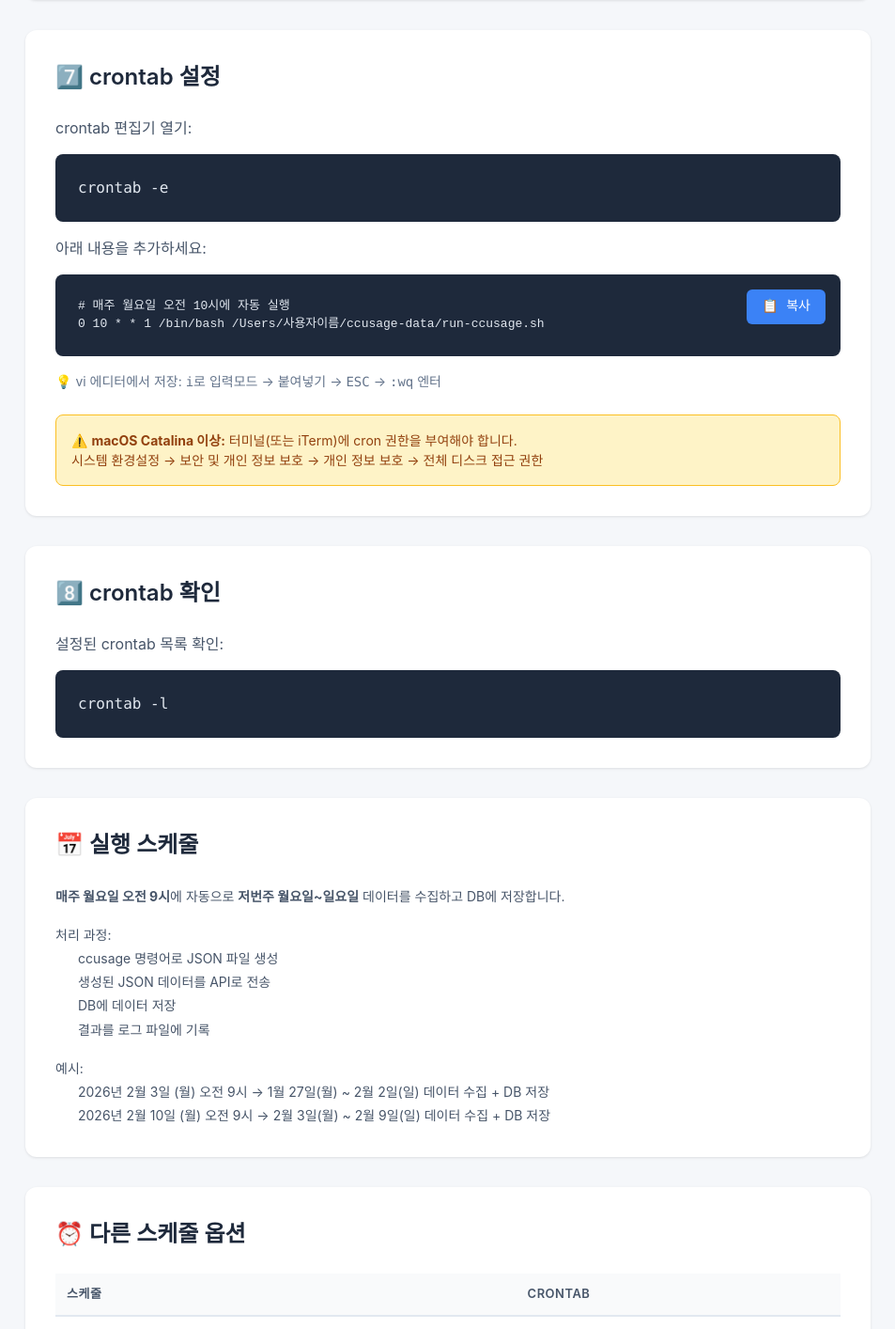
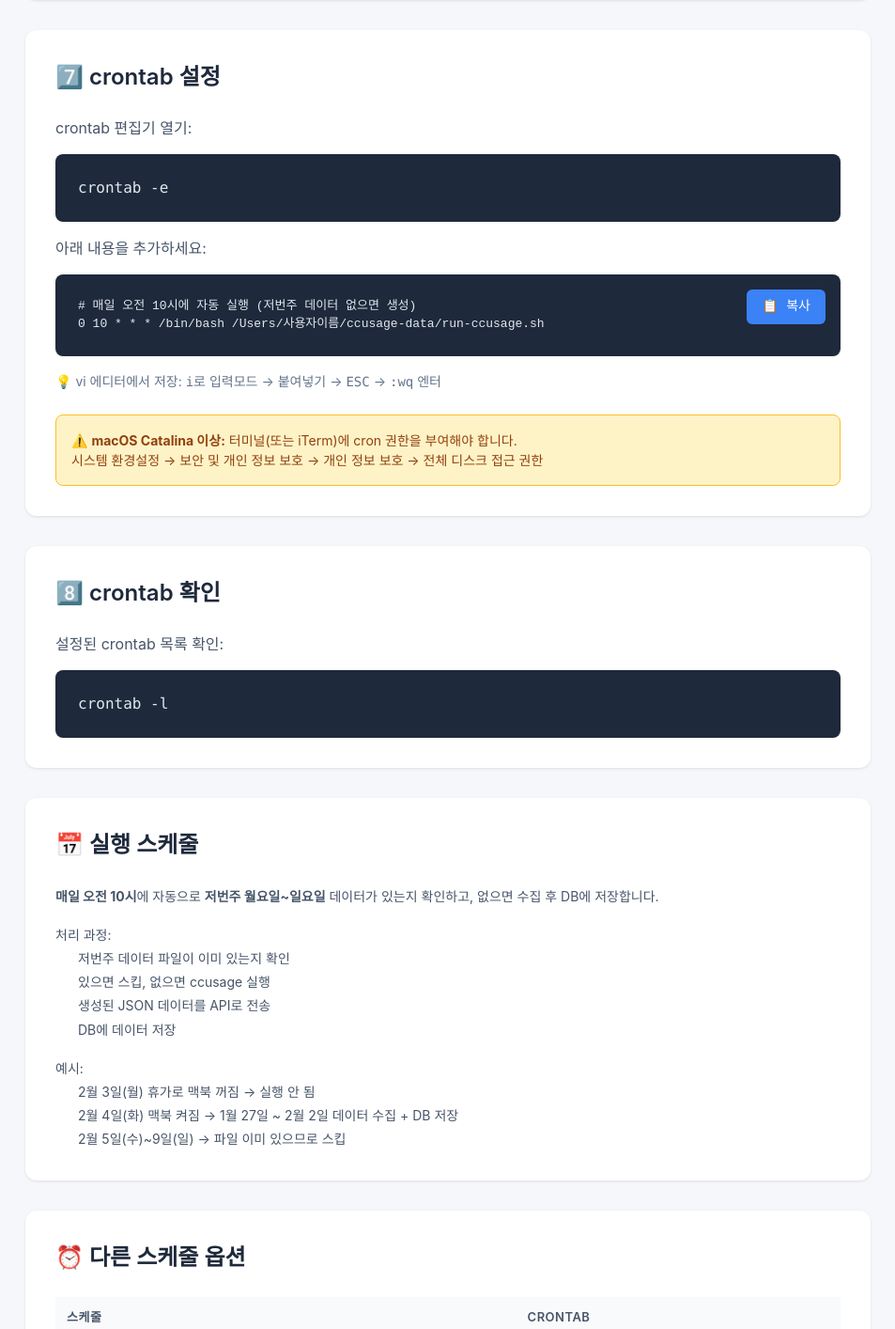
Before and after one commit to bedcoding/claude-ccusage-dashboard, a Next.js app: page /guide in a window 1280 px wide. Shown: the part 2711-4125 px from the top of the page at 94% size, without its empty margins (163-1116 px from the left). Built offline with nearby package versions, Linux system fonts and the light colour scheme.

Commit message:
스크립트 수정

```diff
--- a/app/guide/page.tsx
+++ b/app/guide/page.tsx
@@ -72,12 +72,17 @@ month_day_start=\${last_monday:4:4}
 month_day_end=\${last_sunday:4:4}
 output_file="${folderPath}/\${USERNAME}\${month_day_start}-\${month_day_end}.json"
 
+# 이미 파일이 있으면 스킵 (이번 주에 이미 처리됨)
+if [ -f "\$output_file" ]; then
+  exit 0
+fi
+
 # ccusage 실행
 cd ${folderPath}
 npx ccusage daily --json --since $last_monday --until $last_sunday > "\$output_file"
 
 # ccusage 실행 결과 확인
-if [ ! -f "\$output_file" ]; then
+if [ ! -f "\$output_file" ] || [ ! -s "\$output_file" ]; then
   echo "[\$(date)] 오류: JSON 파일 생성 실패" >> ${folderPath}/ccusage-cron.log
   exit 1
 fi
@@ -104,8 +109,8 @@ else
 fi
 `
 
-  const crontabEntry = `# 매주 월요일 오전 10시에 자동 실행
-0 10 * * 1 /bin/bash ${folderPath}/run-ccusage.sh`
+  const crontabEntry = `# 매일 오전 10시에 자동 실행 (저번주 데이터 없으면 생성)
+0 10 * * * /bin/bash ${folderPath}/run-ccusage.sh`
 
   const copyToClipboard = async (text: string, label: string) => {
     try {
@@ -533,18 +538,19 @@ fi
             📅 실행 스케줄
           </h2>
           <div style={{ fontSize: '0.875rem', color: '#475569', lineHeight: '1.8' }}>
-            <p><strong>매주 월요일 오전 9시</strong>에 자동으로 <strong>저번주 월요일~일요일</strong> 데이터를 수집하고 DB에 저장합니다.</p>
+            <p><strong>매일 오전 10시</strong>에 자동으로 <strong>저번주 월요일~일요일</strong> 데이터가 있는지 확인하고, 없으면 수집 후 DB에 저장합니다.</p>
             <p style={{ marginTop: '1rem' }}>처리 과정:</p>
             <ol style={{ paddingLeft: '1.5rem', marginBottom: '1rem' }}>
-              <li>ccusage 명령어로 JSON 파일 생성</li>
+              <li>저번주 데이터 파일이 이미 있는지 확인</li>
+              <li>있으면 스킵, 없으면 ccusage 실행</li>
               <li>생성된 JSON 데이터를 API로 전송</li>
               <li>DB에 데이터 저장</li>
-              <li>결과를 로그 파일에 기록</li>
             </ol>
             <p style={{ marginTop: '1rem' }}>예시:</p>
             <ul style={{ paddingLeft: '1.5rem' }}>
-              <li>2026년 2월 3일 (월) 오전 9시 → 1월 27일(월) ~ 2월 2일(일) 데이터 수집 + DB 저장</li>
-              <li>2026년 2월 10일 (월) 오전 9시 → 2월 3일(월) ~ 2월 9일(일) 데이터 수집 + DB 저장</li>
+              <li>2월 3일(월) 휴가로 맥북 꺼짐 → 실행 안 됨</li>
+              <li>2월 4일(화) 맥북 켜짐 → 1월 27일 ~ 2월 2일 데이터 수집 + DB 저장</li>
+              <li>2월 5일(수)~9일(일) → 파일 이미 있으므로 스킵</li>
             </ul>
           </div>
         </div>
```
